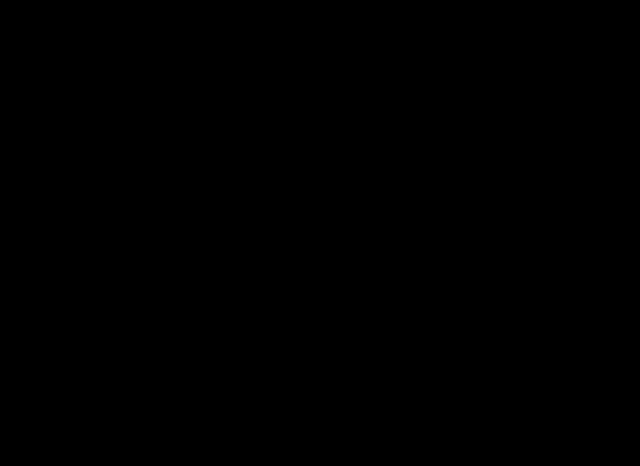
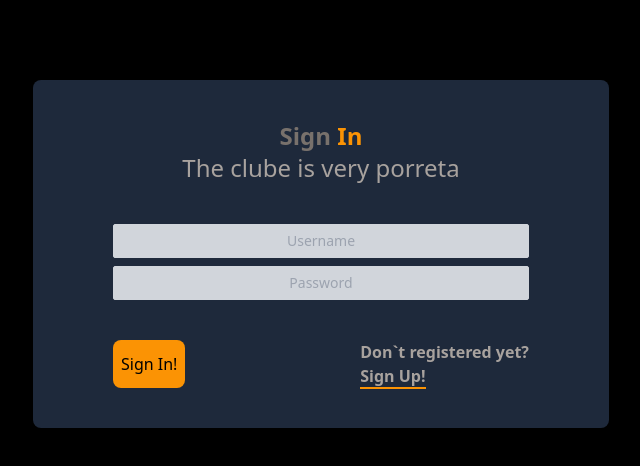
Before and after one commit to ClubeProgramacaoSSA/Front-End-Site-Clube-de-Programacao, a React (Vite) app: page /login in a window 1280 px wide. Shown: the top 466 px of the page, without its empty margins (319-959 px from the left). Built offline with nearby package versions, Linux system fonts and the light colour scheme.

Commit message:
[feature/refactor]: Creating Login Page and other things :)

```diff
--- a/index.html
+++ b/index.html
@@ -6,7 +6,7 @@
     <meta name="viewport" content="width=device-width, initial-scale=1.0" />
     <title>Clube de Programação</title>
   </head>
-  <body class="bg-black">
+  <body id="body" class="bg-black">
     <div id="root"></div>
     <script type="module" src="/src/main.tsx"></script>
   </body>
--- a/src/Router.tsx
+++ b/src/Router.tsx
@@ -6,10 +6,11 @@
 export default function Router() {
 	return (
 		<Routes>
-			<Route path="/home" element={<Home />} />
+			<Route path="/" element={<Home />} />
 			<Route path="/projects" element={<Projects />} />
 			<Route path="/workshops" element={<WorkShops />} />
 			<Route path="/login" element={<Login />} />
+
 		</Routes>
 	);
 }
--- a/src/pages/login/index.tsx
+++ b/src/pages/login/index.tsx
@@ -1,3 +1,54 @@
+import React, { useEffect, useRef } from "react";
+import falconsIcon from '../../assets/svg/falconsIcon.svg'
+
 export function Login() {
-	return <h1>Login</h1>;
+	const usernameRef = useRef<string>('');
+	useEffect(() => {
+		const body = document.getElementById('body');
+		if(body) {
+			body.style.backgroundImage = falconsIcon;
+		}
+		debugger;
+	},[])
+
+	return(
+		<main className='px-20 py-10 max-w-xl mx-auto my-20 bg-slate-800 rounded-lg'>
+			<div className="text-center font-Roboto text-2xl mb-10">
+				<h2 className="font-bold text-stone-500">Sign <span className="text-orange">In</span></h2>
+				<p className="text-stone-400">The clube is very porreta</p>
+			</div>
+			<div className="text-gray-900 mb-2">
+				<div className="flex items-center text-sm">
+					{/* <label className="text-base text-orange flex-[.2] inline-block h-full mr-1 font-bold " htmlFor="username">{`USERNAME:`}</label> */}
+					<input className="w-full placeholder:text-center bg-gray-300 border border-gray-300 rounded-sm focus:ring-blue-500 focus:border-blue-500 p-1.5"
+						type="text"
+						name="username"
+						id="user"
+						placeholder="Username"
+					/>
+				</div>
+			</div>
+			<div className="mb-10">
+					<div className="flex items-center text-sm">
+						{/* <label className="text-orange text-base flex-[.2] inline-block h-full mr-1 font-bold " htmlFor="username">{`SENHA:`}</label> */}
+
+						<input className=" w-full bg-gray-300 border border-gray-300 placeholder:text-center rounded-sm focus:ring-blue-500 focus:border-blue-500 p-1.5"
+							type="password"
+							name="password"
+							id="passwd"
+							placeholder="Password"
+						/>
+					</div>
+			</div>
+			<div className="flex justify-between ">
+				<button className="bg-orange px-2 py-1 rounded-lg inline-block transition-opacityhover:text-yellow-50">Sign In!</button>
+				<div className="font-semibold text-stone-400 ">
+					<p>Don`t registered yet?</p>
+					<span onClick={() => console.log('Sign-Up!')} className="border-b-2 border-orange cursor-pointer ">
+						Sign Up!
+					</span>
+				</div>
+			</div>
+		</main>
+	);
 }
--- a/src/pages/projects/index.tsx
+++ b/src/pages/projects/index.tsx
@@ -1,10 +1,12 @@
 //todo: fazer o componente do Projbox
 //todo: criar o caminho para puxar os projetos do banco de dados
+import React from 'react';
 
 export function Projects() {
+
 	return (
-		<main>
-			<div className="text-white max-w-4xl mx-auto my-20 flex flex-col items-center">
+		<main className='max-w-4xl mx-auto my-20'>
+			<div className="text-white flex flex-col items-center">
 				<h1 className="my-8 font-Roboto font-bold md:text-6xl text-5xl ">
 					<span className="text-orange">P</span>ROJETOS
 				</h1>
@@ -37,6 +39,9 @@
 					do Clube já realizou.
 				</p>
 			</div>
+			<div className=''>
+
+			</div>
 		</main>
 	);
 }
--- a/src/pages/workshops/index.tsx
+++ b/src/pages/workshops/index.tsx
@@ -1,5 +1,5 @@
 // import { useState, useEffect } from "react";
-import { api } from "../../utils/api-simulator";
+import { apiGetAllWorkShops } from "../../utils/api-simulator";
 import { WorkshopList } from "./components/WorkshopList";
 
 //* API DE TESTE
@@ -37,7 +37,7 @@
 				asperiores nesciunt doloremque beatae ab adipisci quisquam, sed quae
 				temporibus
 			</p>
-			<WorkshopList workshops={api} />
+			<WorkshopList workshops={ apiGetAllWorkShops() } />
 		</main>
 	);
 }
--- a/src/utils/api-simulator.ts
+++ b/src/utils/api-simulator.ts
@@ -1,4 +1,4 @@
-export const api = [
+export const apiGetAllWorkShops = () => [
 	{
 		workshopName: "C++",
 		iconDescription: "C++ Logo",
@@ -42,4 +42,4 @@
 		memberName: "COMODÃO",
 		workshopTitle: "WorkShop Typescript",
 	},
-];
+]
--- a/tailwind.config.cjs
+++ b/tailwind.config.cjs
@@ -21,6 +21,9 @@
 			colors: {
 				"orange": "#FB9304",
 				"purple": "#AD00FF"
+			},
+			backgroundColor:{
+				defaultGray:"#c6c6c6"
 			}
 		},
 
```
Also changed, not shown: src/assets/svg/falconsIcon.svg (added).
